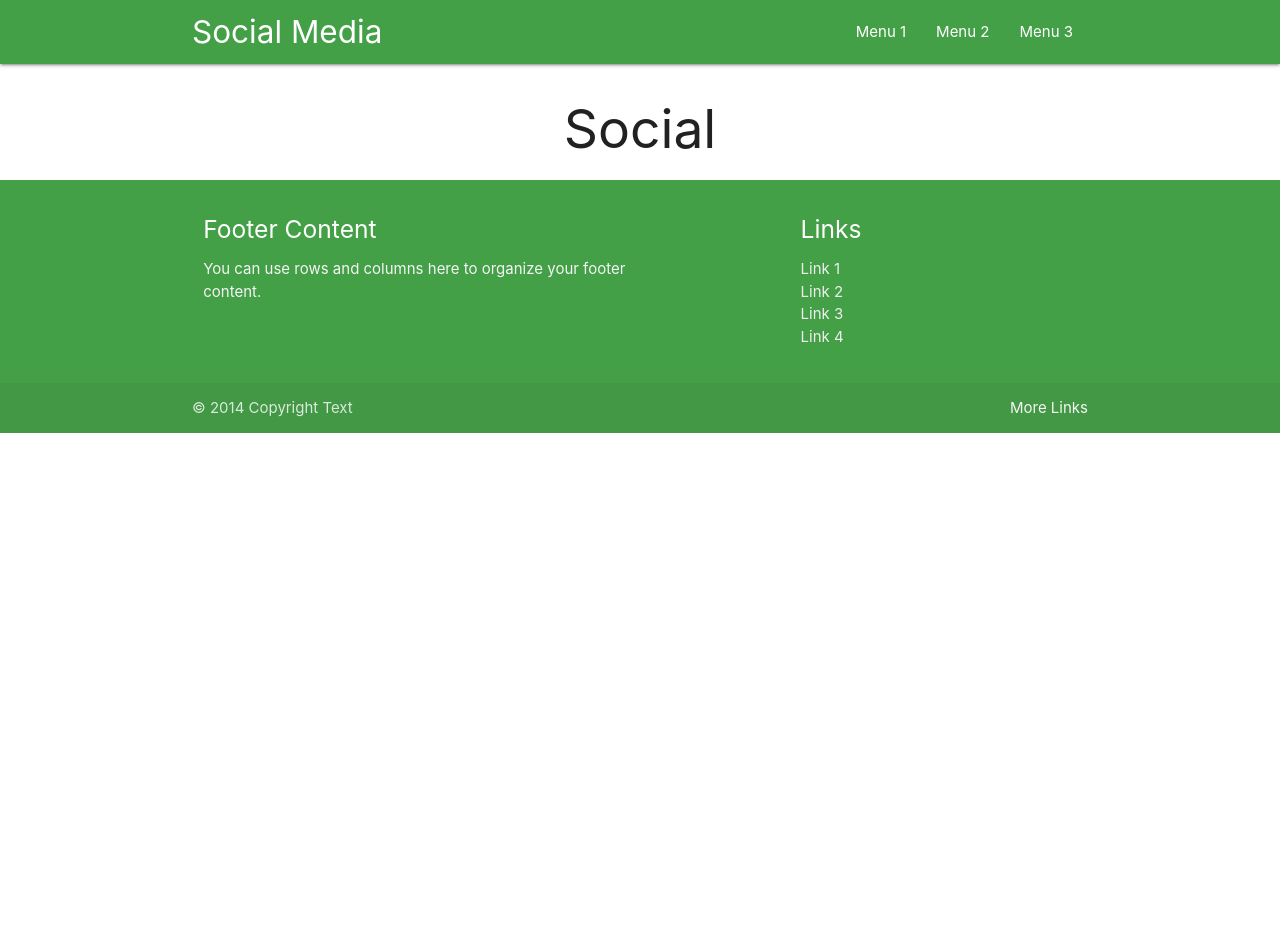
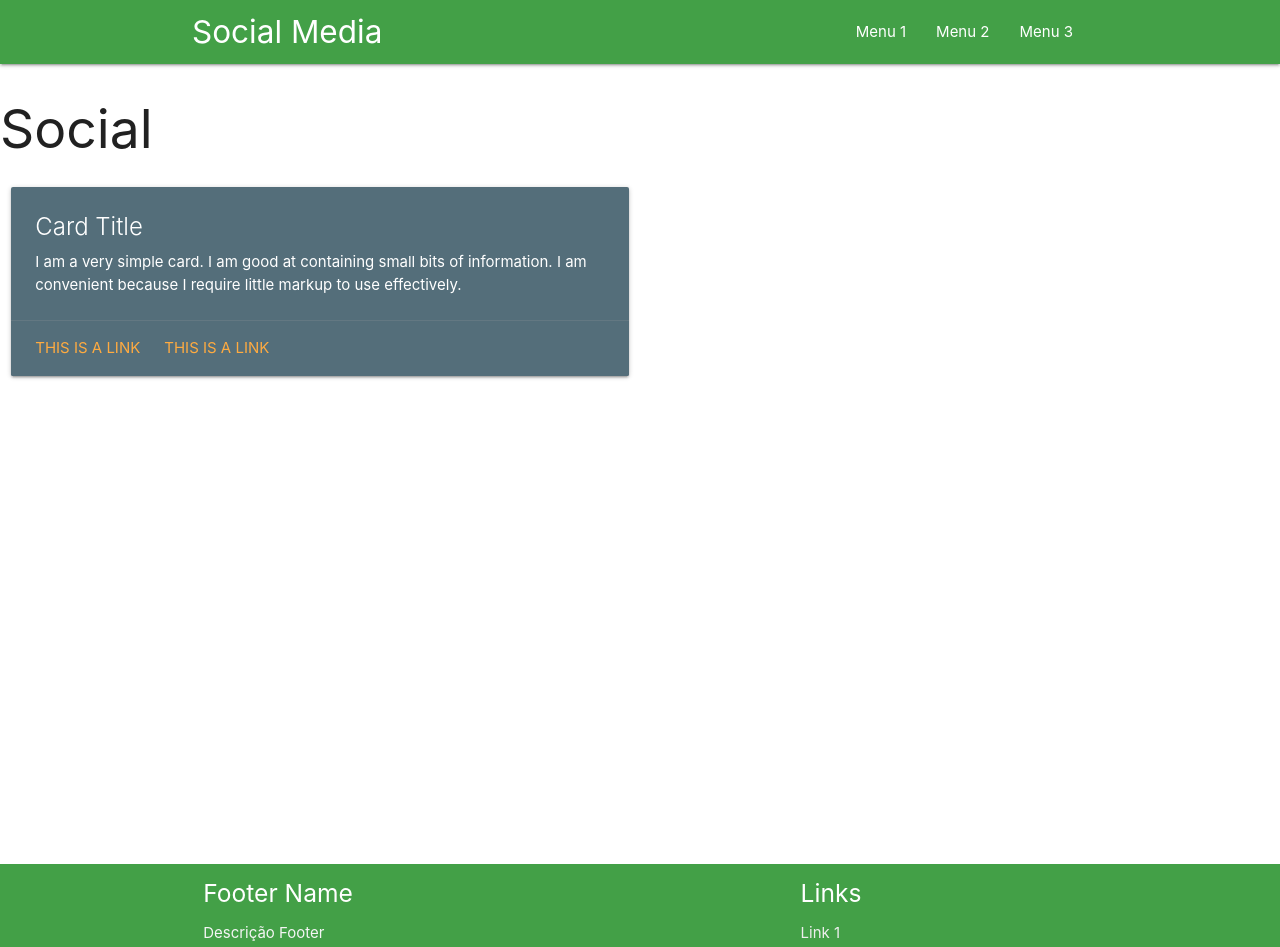
Before and after one commit to UlissesMesquita/Estudando-Vue, a Vue app in the folder social/: page /#/ in a window 1280 px wide. Shown: the top 947 px of the page. Before the commit the page ends 800 px from the top, so only its background shows below. Built offline with nearby package versions, Linux system fonts and the light colour scheme.

Commit message:
Rodapé Fixado

```diff
--- a/social/src/App.vue
+++ b/social/src/App.vue
@@ -10,39 +10,7 @@
       <router-view/>
   </main>
 
-
-     <footer class="page-footer green darken-1">
-          <div class="container">
-            <div class="row">
-              <div class="col l6 s12">
-                <h5 class="white-text">Footer Content</h5>
-                <p class="grey-text text-lighten-4">You can use rows and columns here to organize your footer content.</p>
-              </div>
-              <div class="col l4 offset-l2 s12">
-                <h5 class="white-text">Links</h5>
-                <ul>
-                  <li><a class="grey-text text-lighten-3" href="#!">Link 1</a></li>
-                  <li><a class="grey-text text-lighten-3" href="#!">Link 2</a></li>
-                  <li><a class="grey-text text-lighten-3" href="#!">Link 3</a></li>
-                  <li><a class="grey-text text-lighten-3" href="#!">Link 4</a></li>
-                </ul>
-              </div>
-            </div>
-          </div>
-          <div class="footer-copyright">
-            <div class="container">
-            © 2014 Copyright Text
-            <a class="grey-text text-lighten-4 right" href="#!">More Links</a>
-            </div>
-          </div>
-        </footer>
-
-
-
-
-
-
-
+    <footer-vue cor="green darken-1" logo="Social" descricao="Informações Sobre o Social" ano="2020"/>
 
 </span>
 </template>
@@ -51,7 +19,7 @@
 //Importação de NavBars
   //Components - Layouts
     import NavBar from '@/components/layouts/NavBar'
-    import Footer from '@/components/layouts/Footer'
+    import FooterVue from '@/components/layouts/FooterVue'
 
 
 //Importação de componentes
@@ -59,12 +27,21 @@ export default {
   name: 'App',
   components: {
     NavBar,
-    Footer
+    FooterVue
   }
 }
 </script>
 
 
-<style >
+<style scoped>
 
+  main {
+    display: flex;
+    min-height: 100vh;
+    flex-direction: column;
+  }
+
+  main {
+    flex: 1 0 auto;
+  }
 </style>
--- a/social/src/components/layouts/Footer.vue
+++ /dev/null
@@ -1,33 +0,0 @@
-<template>
-
-
-
-</template>
-
-
-<script>
-export default {
-  name: 'Footer',
-  props:['cor'],
-  data () {
-    return {
-
-    }
-  }
-}
-</script>
-
-<style scoped>
- body {
-    display: flex;
-    min-height: 100vh;
-    flex-direction: column;
-  }
-
-  main {
-    flex: 1 0 auto;
-  }
-
-
-
-</style>
--- /dev/null
+++ b/social/src/components/layouts/FooterVue.vue
@@ -0,0 +1,50 @@
+<template>
+
+     <footer :class="cor || 'blue'">
+          <div class="container">
+            <div class="row">
+              <div class="col l6 s12">
+                <h5 class="white-text">{{footerName || 'Footer Name'}}</h5>
+                <p class="grey-text text-lighten-4">{{subFooter || 'Descrição Footer'}}</p>
+              </div>
+              <div class="col l4 offset-l2 s12">
+                <h5 class="white-text">Links</h5>
+                <ul>
+                  <li><a class="grey-text text-lighten-3" href="#!">Link 1</a></li>
+                  <li><a class="grey-text text-lighten-3" href="#!">Link 2</a></li>
+                  <li><a class="grey-text text-lighten-3" href="#!">Link 3</a></li>
+                  <li><a class="grey-text text-lighten-3" href="#!">Link 4</a></li>
+                </ul>
+              </div>
+            </div>
+          </div>
+          <div class="footer-copyright">
+            <div class="container">
+            © {{ano}} {{logo}}
+            <a class="grey-text text-lighten-4 right" href="#!">More Links</a>
+            </div>
+          </div>
+        </footer>
+
+
+
+</template>
+
+
+<script>
+export default {
+  name: 'FooterVue',
+  props:['cor', 'logo', 'descricao','ano'],
+  data () {
+    return {
+
+    }
+  }
+}
+</script>
+
+<style scoped>
+
+
+
+</style>
--- a/social/src/pages/home/home.vue
+++ b/social/src/pages/home/home.vue
@@ -1,6 +1,24 @@
 <template>
 
-<h2>Social</h2>
+<div class="">
+  <h2>Social</h2>
+
+    <div class="row">
+      <div class="col s12 m6">
+        <div class="card blue-grey darken-1">
+          <div class="card-content white-text">
+            <span class="card-title">Card Title</span>
+            <p>I am a very simple card. I am good at containing small bits of information.
+            I am convenient because I require little markup to use effectively.</p>
+          </div>
+          <div class="card-action">
+            <a href="#">This is a link</a>
+            <a href="#">This is a link</a>
+          </div>
+        </div>
+      </div>
+    </div>
+</div>
 
 </template>
 
@@ -16,7 +34,5 @@ export default {
 </script>
 
 <style scoped>
-h2{
-  text-align: center;
-}
+
 </style>
```
Lines whose indentation alone changed are shown as unchanged.
